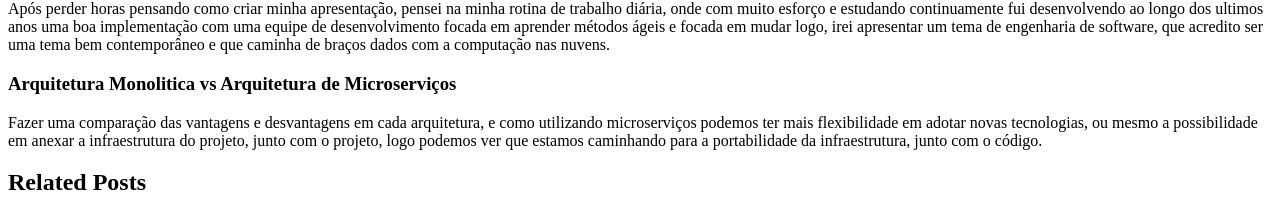
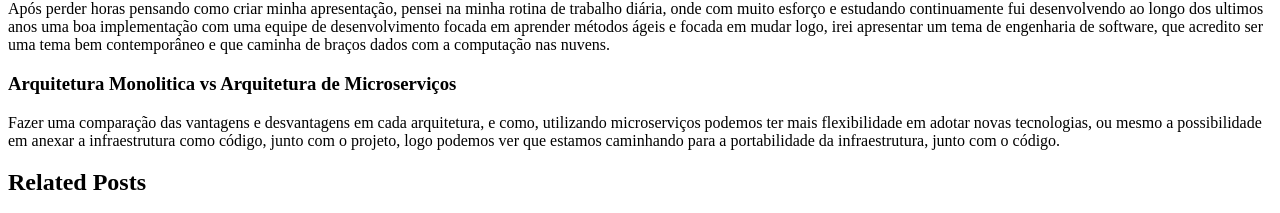
Before and after one commit to nuxman/nuxman.com.br, a Jekyll site: the page built from _posts/2016-10-25-Palestras-IFRO-Ji-Parana.md, in a window 1280 px wide. Shown: the part 1508-1721 px from the top of the page. Built offline with Jekyll 4.4.1, drawn with Linux system fonts in a browser that asks for light colours; Markdown is read by kramdown in place of the engine named in the settings.

Commit message:
ajustando o texto da palestra em jipa

```diff
--- a/_posts/2016-10-25-Palestras-IFRO-Ji-Parana.md
+++ b/_posts/2016-10-25-Palestras-IFRO-Ji-Parana.md
@@ -20,4 +20,4 @@ Quando cheguei já foi o mais rápido possível para a Sala, preparei todo mater
 Após perder horas pensando como criar minha apresentação, pensei na minha rotina de trabalho diária, onde com muito esforço e estudando continuamente fui desenvolvendo ao longo dos ultimos anos uma boa implementação com uma equipe de desenvolvimento focada em aprender métodos ágeis e focada em mudar logo, irei apresentar um tema de engenharia de software, que acredito ser uma tema bem contemporâneo e que caminha de braços dados com a computação nas nuvens.
 
 ### Arquitetura Monolitica vs Arquitetura de Microserviços
-Fazer uma comparação das vantagens e desvantagens em cada arquitetura, e como utilizando microserviços podemos ter mais flexibilidade em adotar novas tecnologias, ou mesmo a possibilidade em anexar a infraestrutura do projeto, junto com o projeto, logo podemos ver que estamos caminhando para a portabilidade da infraestrutura, junto com o código.
+Fazer uma comparação das vantagens e desvantagens em cada arquitetura, e como, utilizando microserviços podemos ter mais flexibilidade em adotar novas tecnologias, ou mesmo a possibilidade em anexar a infraestrutura como código, junto com o projeto, logo podemos ver que estamos caminhando para a portabilidade da infraestrutura, junto com o código.
```
